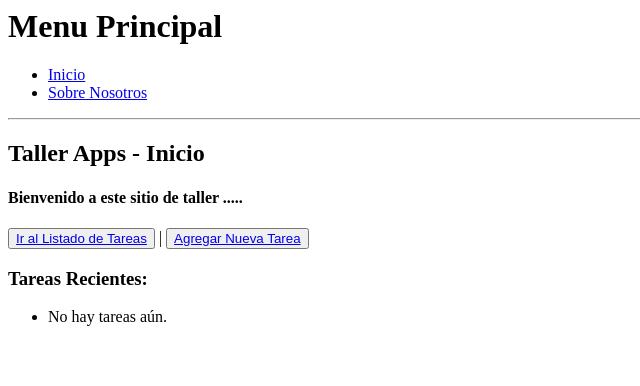
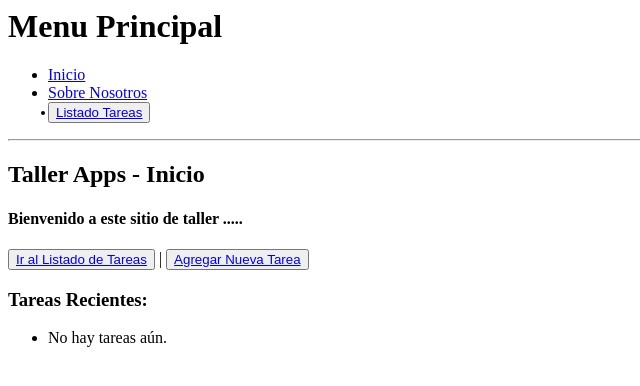
Before and after one commit to BimarUAB/TALLER4FLASK, a Python web app: template templates/index.html in a window 1280 px wide. Shown: the top 386 px of the page, without its empty margins (0-640 px from the left). Run offline with Jinja, Linux system fonts and the light colour scheme; the template is opened without the code that fills it, so the values that code supplies are empty.

Commit message:
Update base.html
lista de tareas

```diff
--- a/templates/base.html
+++ b/templates/base.html
@@ -2,6 +2,7 @@
     <ul>
         <li><a href="/index"> Inicio </a>  </li>
         <li><a href="/sobrenosotros"> Sobre Nosotros </a></li>
+        <button><li><a href="{{ url_for('mostrar_tareas') }}"> Listado Tareas </a></li></button>
     </ul>
 <hr>
 
```
